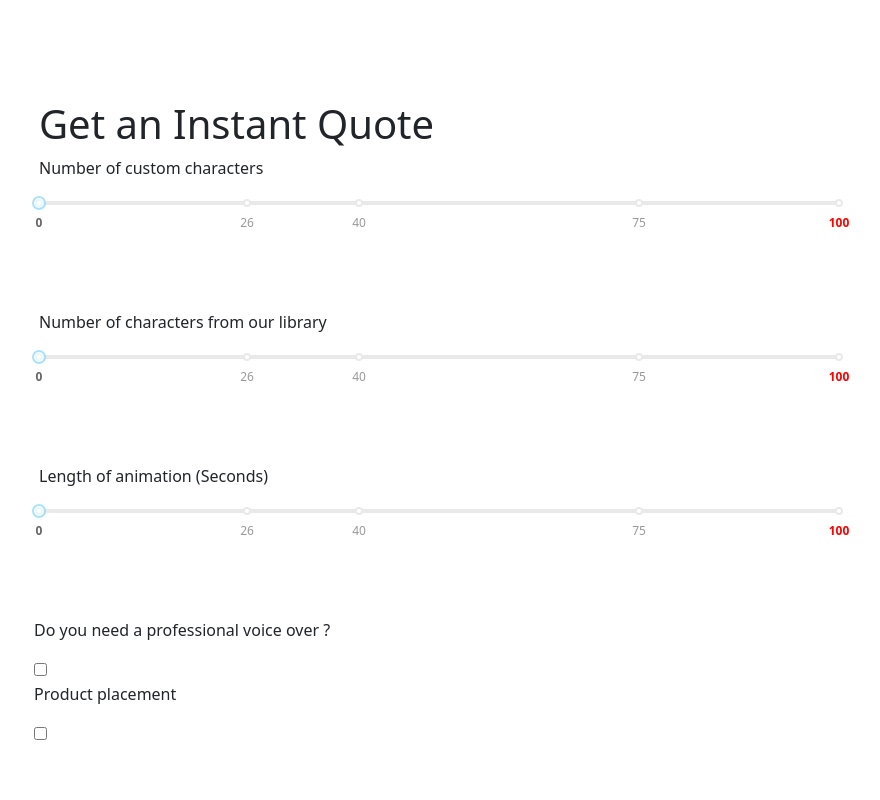
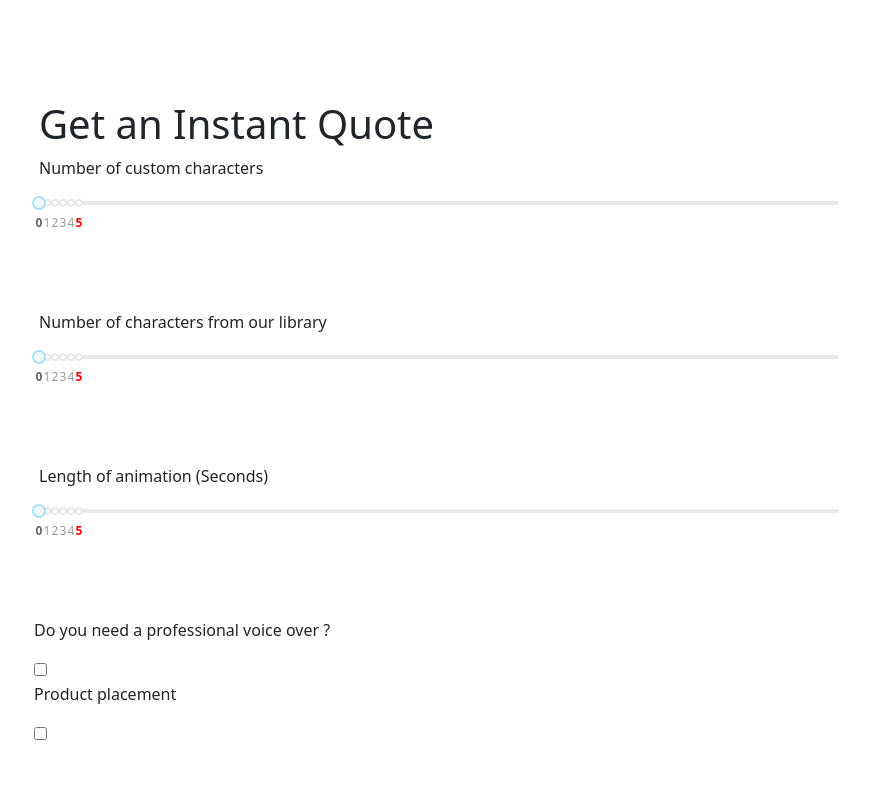
Before and after one commit to Muchai248/waxxes, a React (Create React App) app: page /RcSlider in a window 1280 px wide. Shown: the top 800 px of the page, without its empty margins (61-941 px from the left). Built offline with nearby package versions, Linux system fonts and the light colour scheme; data requests are answered from the project's data file.

Commit message:
Updated Work

```diff
--- a/src/components/RcSlider.js
+++ b/src/components/RcSlider.js
@@ -5,16 +5,17 @@ import Slider from "rc-slider";
 
 const style = { width: 800, margin: 100 };
 const marks = {
-  "": "",
+  "5": "5",
   0: <strong>0</strong>,
-  26: "26",
-  40: "40",
-  75: "75",
-  100: {
+  1: "1",
+  2: "2",
+  3: "3",
+  4: "4",
+  5: {
     style: {
       color: "red",
     },
-    label: <strong>100</strong>,
+    label: <strong>5</strong>,
   },
 };
 function log(value) {
```
